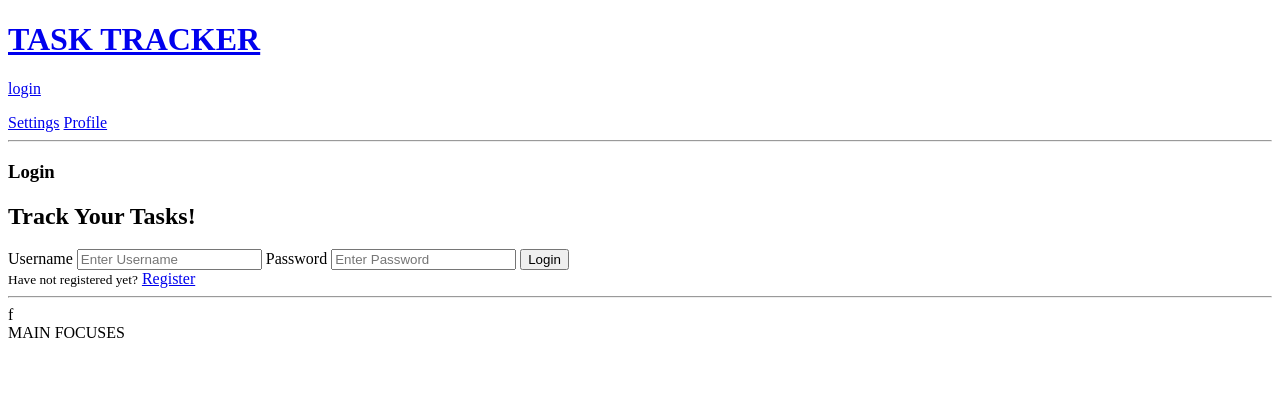
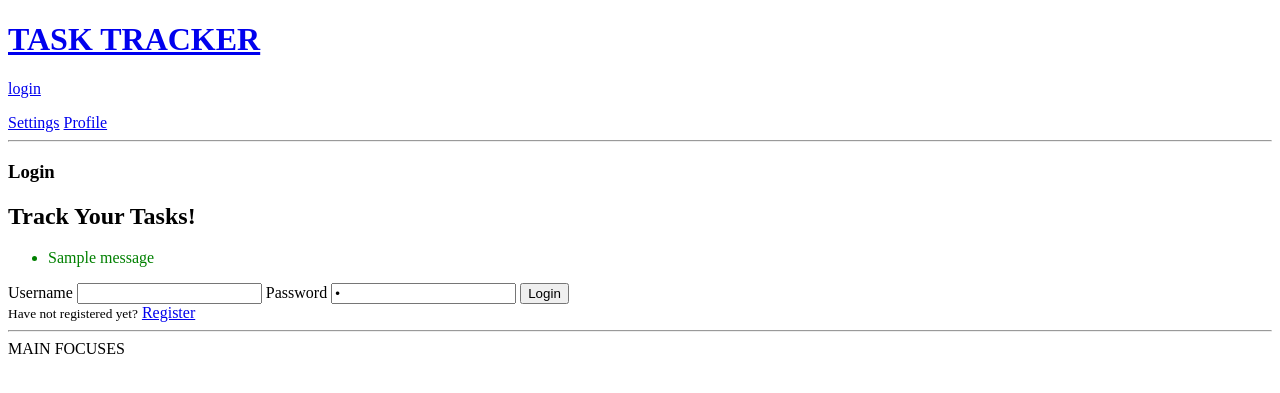
Before and after one commit to SahinS9/tasks, a Django app: page /login/ in a window 1280 px wide. Shown: the top 393 px of the page. Run offline with Django 4.2, Linux system fonts and the light colour scheme; one stand-in notice (Sample message) is shown.

Commit message:
Login problem solved

```diff
--- a/base/templates/base/login_register.html
+++ b/base/templates/base/login_register.html
@@ -34,16 +34,33 @@
         <div class = 'form'>
         <h3>Login</h3>
         <h2 class ='auth-tag-line'>Track Your Tasks!</h2>
+
+        {% if messages %}
+        <ul class="messages">
+            {% for message in messages %}
+                <li style="color: {% if message.tags == 'error' %}red{% else %}green{% endif %};">
+                    {{ message }}
+                </li>
+            {% endfor %}
+        </ul>
+        {% endif %}
+
+
+
         <form class = 'form' action = "" method = 'POST'>
             {% csrf_token %}
             <label>Username</label>
-            <input type = 'text' name = 'username' placeholder = 'Enter Username' value = ''/>
+            <input type = 'text' name = 'username' placeholder = 'Enter Username' value = ' '/>
 
             <label>Password</label>
-            <input type = 'password' name = 'password' placeholder = 'Enter Password' value=''/>
+            <input type = 'password' name = 'password' placeholder = 'Enter Password' value=' '/>
 
             <button type = 'submit' value = 'login'>Login</button>
         </form>
+
+
+
+
         <small>Have not registered yet?</small>
         <a href = "{%url 'user-register'%}">Register</a>
     </div>
--- a/base/views.py
+++ b/base/views.py
@@ -31,20 +31,19 @@ def userProfile(request):
 def loginPage(request):
     page = 'login'
     form = UserForm()
-    print('login page started')
     context = {'page':page, 'form':form}
 
     if request.user.is_authenticated:
         return redirect('home')
 
     if request.method == 'POST':
-        email = request.POST.get('username')
+        username = request.POST.get('username')
         password = request.POST.get('password')
 
         try:
             user = User.objects.get(username = username)
         except:
-            messages.error(request, 'User does not exist')
+            messages.error(request, 'Login credentials are wrong')
             return render(request, 'base/login_register.html', context=context)
 
 
--- a/templates/main.html
+++ b/templates/main.html
@@ -16,7 +16,7 @@
     {%block content%}
     {% endblock %}
 
-        <hr>f
+        <hr>
     <div>
         MAIN FOCUSES
     </div>
```
Also changed, not shown: db.sqlite3.
